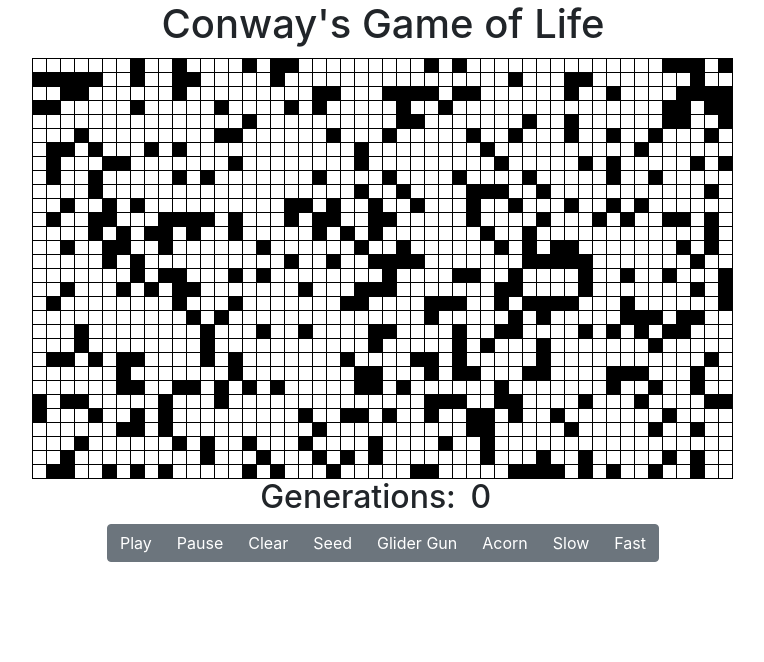
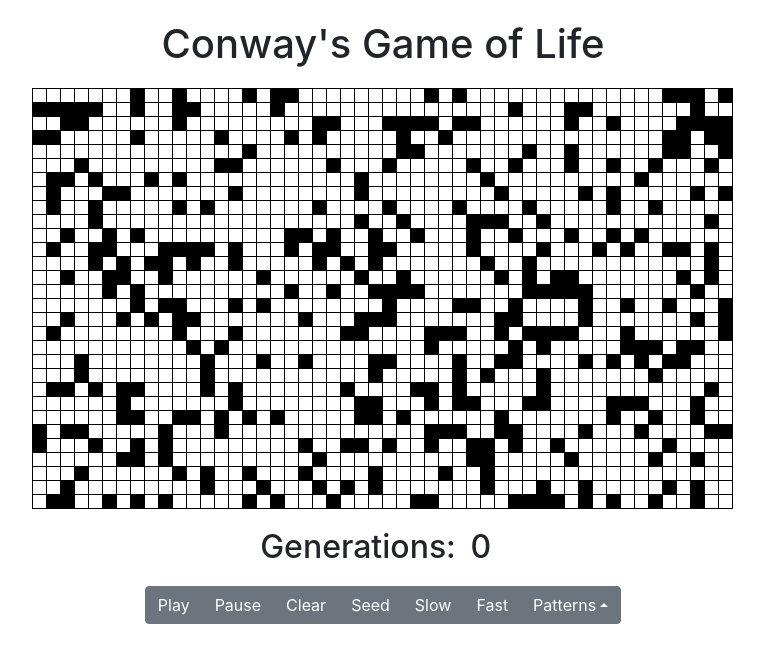
Before and after one commit to bloominstituteoftechnology/CS-Build-Week-1, a React (Create React App) app in the folder conways-life/: page / in a window 1280 px wide. Shown: the top 662 px of the page, without its empty margins (257-1021 px from the left). Built offline with nearby package versions, Linux system fonts and the light colour scheme.

Commit message:
started working on dropdowns

```diff
--- a/conways-life/src/App.css
+++ b/conways-life/src/App.css
@@ -2,7 +2,9 @@
   text-align: center;
 }
 
-
+h1, h2 {
+  margin: 20px 0;
+}
 .innerbox
 {
    width:50px;
--- a/conways-life/src/App.js
+++ b/conways-life/src/App.js
@@ -1,6 +1,13 @@
 import React, { Component } from "react";
 
-import { Button, ButtonGroup } from "reactstrap";
+import {
+  Button,
+  ButtonGroup,
+  ButtonDropdown,
+  DropdownToggle,
+  DropdownMenu,
+  DropdownItem
+} from "reactstrap";
 import LifeCanvas from "./components/LifeCanvas";
 import "./App.css";
 import arrayClone from "./helpers";
@@ -14,9 +21,15 @@ class App extends Component {
     this.state = {
       generation: 0,
       gridFull: Array(this.rows).fill(Array(this.cols).fill(false)),
-      isPlaying: false
+      isPlaying: false,
+      dropdownOpen: false
     };
   }
+  toggle = () => {
+    this.setState(prevState => ({
+      dropdownOpen: !prevState.dropdownOpen
+    }));
+  };
   selectBox = (row, col) => {
     if (this.state.isPlaying === false) {
       let gridCopy = arrayClone(this.state.gridFull);
@@ -197,10 +210,19 @@ class App extends Component {
           <Button onClick={this.pauseButton}>Pause</Button>
           <Button onClick={this.clearButton}>Clear</Button>
           <Button onClick={this.seedGame}>Seed</Button>
-          <Button onClick={this.gliderGun}>Glider Gun</Button>
-          <Button onClick={this.acorn}>Acorn</Button>
           <Button onClick={this.slowButton}>Slow</Button>
           <Button onClick={this.fastButton}>Fast</Button>
+          <ButtonDropdown
+            className="dropup"
+            isOpen={this.state.dropdownOpen}
+            toggle={this.toggle}
+          >
+            <DropdownToggle caret>Patterns</DropdownToggle>
+            <DropdownMenu>
+              <DropdownItem onClick={this.gliderGun}>Glider Gun</DropdownItem>
+              <DropdownItem onClick={this.acorn}>Acorn</DropdownItem>
+            </DropdownMenu>
+          </ButtonDropdown>
         </ButtonGroup>
       </div>
     );
```
